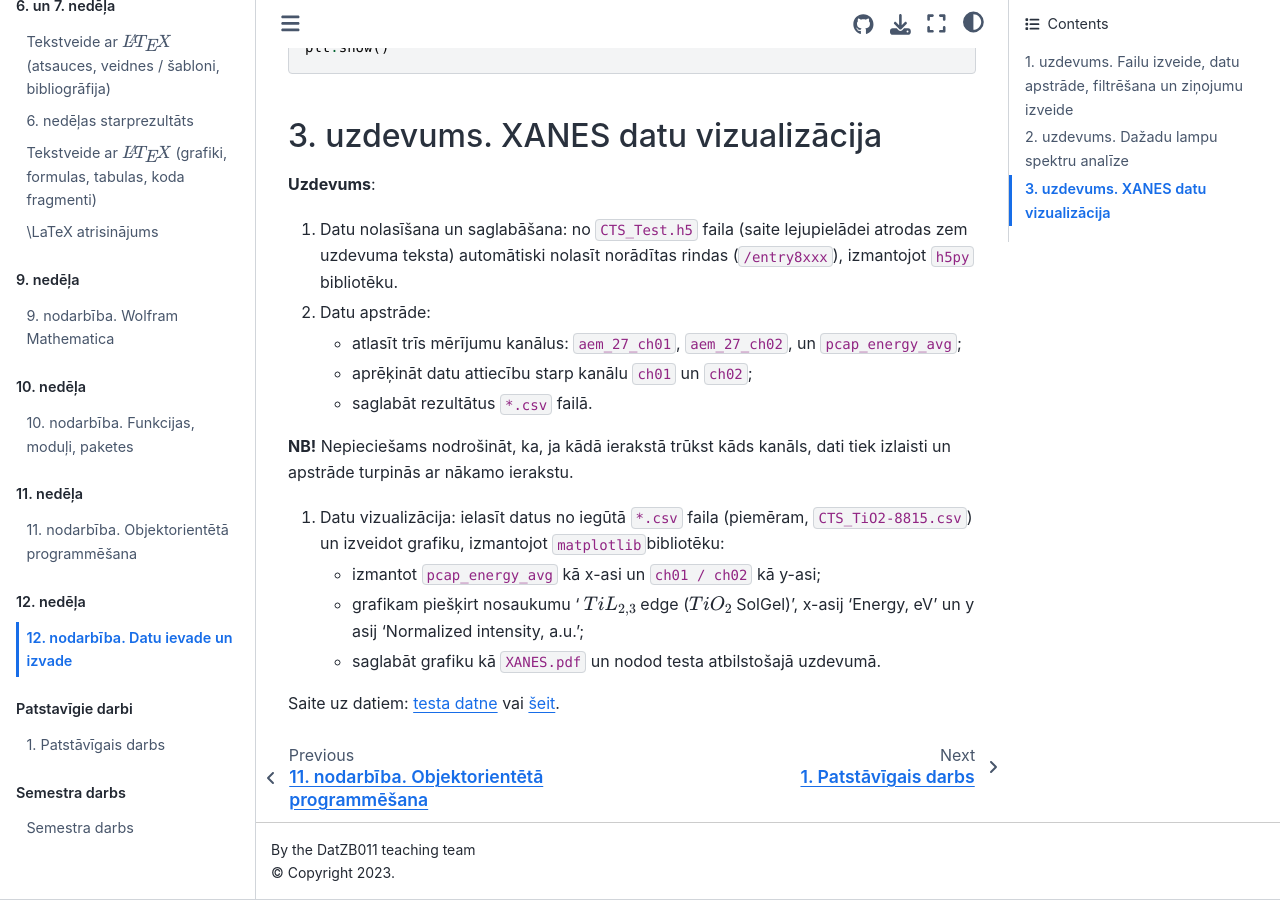
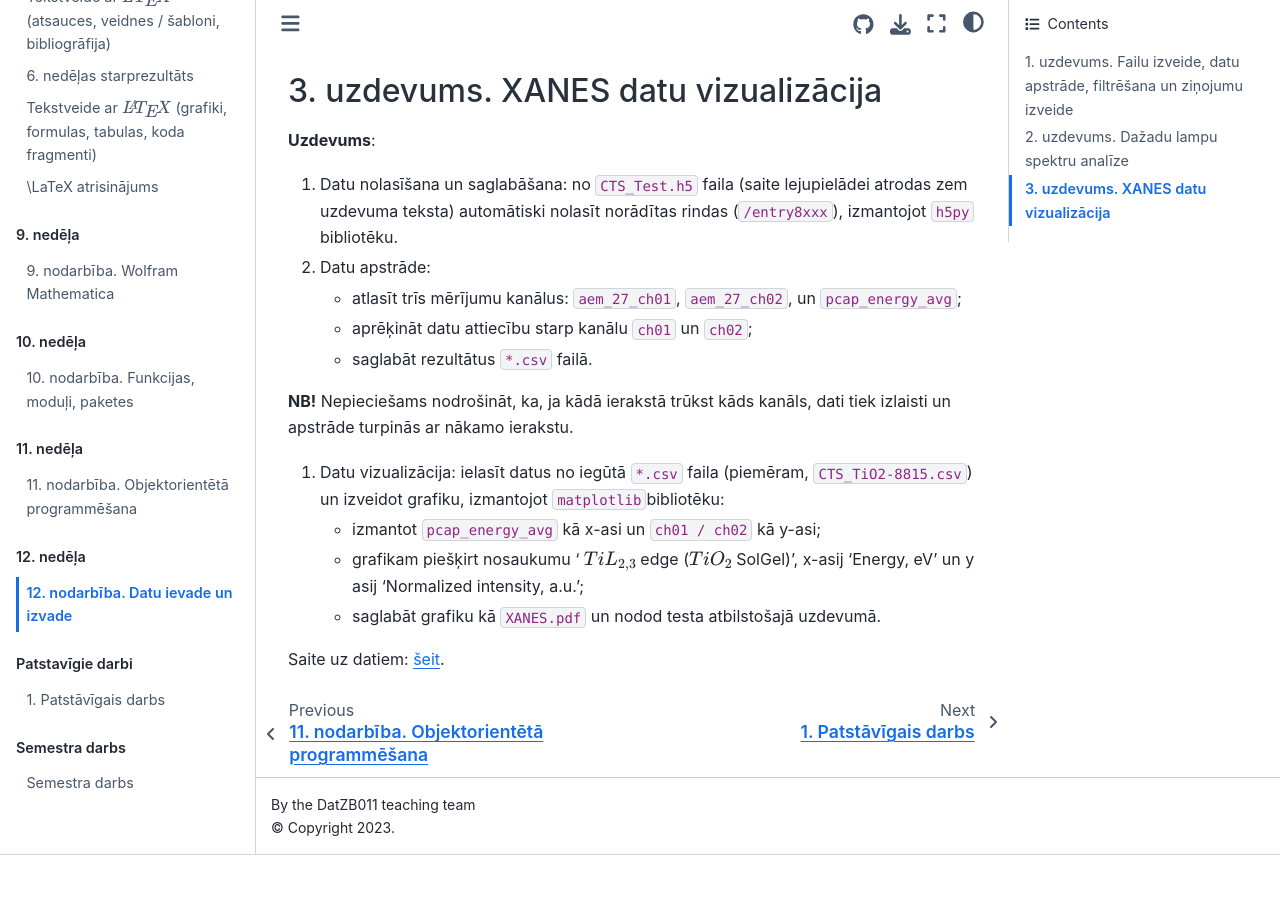
Before and after one commit to AnthonyTSV/DatZB011, a Jupyter Book: the page built from 12-Week/12_nodarbiba.md, in a window 1280 px wide and 900 px high, scrolled down 1714 px. Built offline with Jupyter Book 1.0.4 settings and Sphinx 7.4.7 and the Sphinx Book theme 1.1.4, drawn with Linux system fonts in a browser that asks for light colours; pages that are not in the unit, such as notebooks, are missing from menus; after the commit the page ends 2569 px from its top, so only the background shows below that.

Commit message:
Replace outdated file links in 12_nodarbiba.md
Updated file links for spectra and test data.

```diff
--- a/12-Week/12_nodarbiba.md
+++ b/12-Week/12_nodarbiba.md
@@ -28,8 +28,7 @@
 11. Visus atrastos pīķus apvelciet ar sarkaniem apļiem.
 
 _Papildus uzdevums: Vai varat atpazīt kurš spektrs atbilst kurai lampai? Ierakstiet testa atbildes logā!_
-
-Datnes: [1.spektrs](https://estudijas.lu.lv/draftfile.php/1176695/user/draft/812323098/spektrs1.asc) ; [2.spektrs](https://estudijas.lu.lv/draftfile.php/1176695/user/draft/812323098/spektrs2.asc) ; [3.spektrs](https://estudijas.lu.lv/draftfile.php/1176695/user/draft/812323098/spektrs3.asc) .
+Datnes: [1.spektrs](https://github.com/AnthonyTSV/DatZB011/blob/main/12-Week/data/spektrs1.asc) ; [2.spektrs](https://github.com/AnthonyTSV/DatZB011/blob/main/12-Week/data/spektrs2.asc) ; [3.spektrs](https://github.com/AnthonyTSV/DatZB011/blob/main/12-Week/data/spektrs3.asc) .
 
 Koda fragments (drīkst neizmantot):
 
@@ -64,4 +63,4 @@
     * grafikam piešķirt nosaukumu ' $Ti L_{2,3}$ edge ($TiO_{2}$ SolGel)', x-asij 'Energy, eV' un y asij 'Normalized intensity, a.u.';
     * saglabāt grafiku kā `XANES.pdf` un nodod testa atbilstošajā uzdevumā.
 
-Saite uz datiem: [testa datne](https://estudijas.lu.lv/draftfile.php/1176695/user/draft/355914573/CTS_Test.h5) vai [šeit](https://github.com/AnthonyTSV/DatZB011/blob/main/12-Week/data/CTS_Test.h5).
+Saite uz datiem: [šeit](https://github.com/AnthonyTSV/DatZB011/blob/main/12-Week/data/CTS_Test.h5).
```
